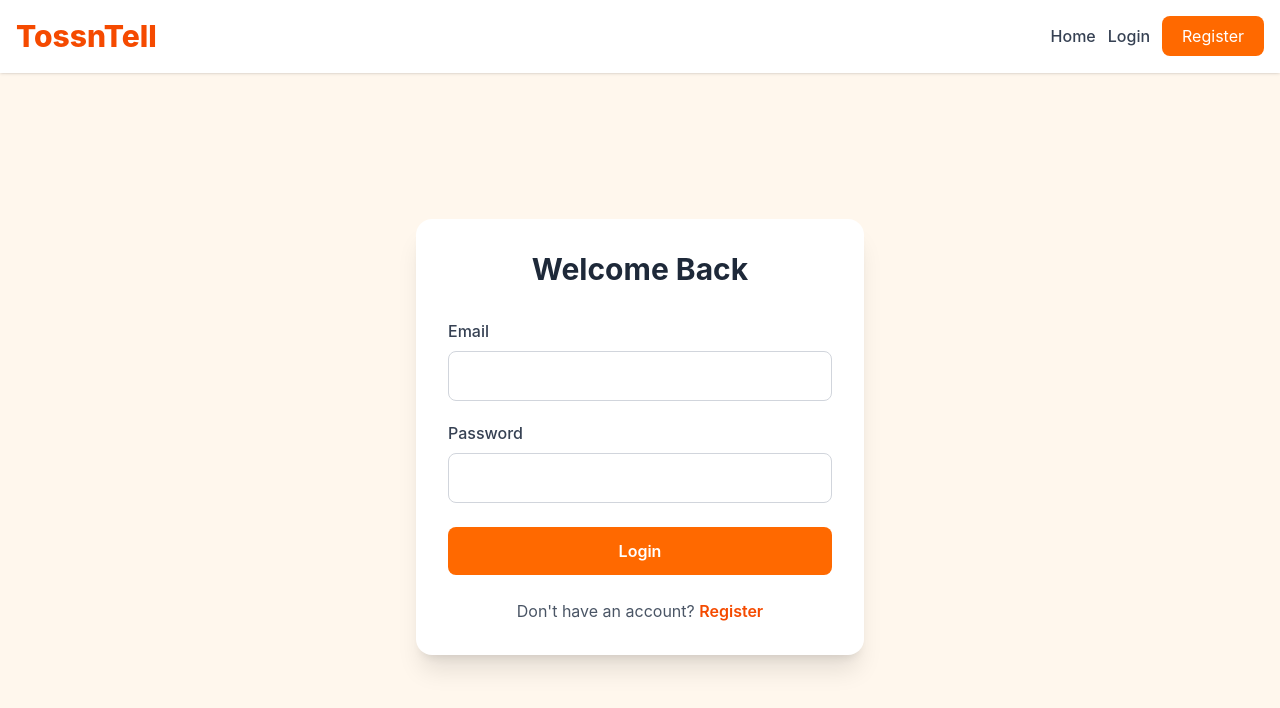
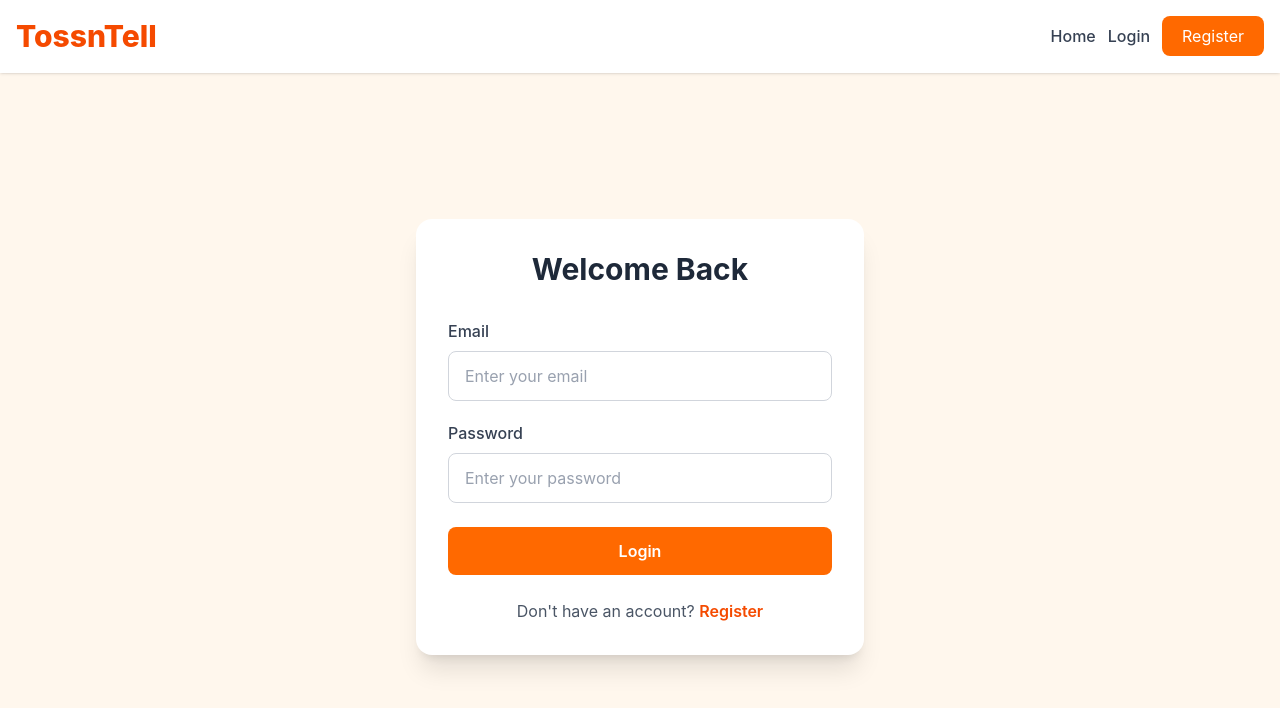
Before and after one commit to shauryasync/tossNtell, a React (Vite) app in the folder client/: page /login in a window 1280 px wide. Shown: the top 708 px of the page. Built offline with nearby package versions, Linux system fonts and the light colour scheme; no server answers.

Commit message:
fix text entering UI issue in login form

```diff
--- a/client/src/pages/Login.jsx
+++ b/client/src/pages/Login.jsx
@@ -46,8 +46,10 @@ const Login = () => {
             type="email"
             name="email"
             placeholder="Enter your email"
+            value={formData.email}
             onChange={handleChange}
-            className="w-full border border-gray-300 rounded-lg px-4 py-3 outline-none focus:border-orange-500 focus:ring-2 focus:ring-orange-200"
+            autoComplete="email"
+            className="w-full bg-white text-gray-900 placeholder-gray-400 border border-gray-300 rounded-lg px-4 py-3 outline-none focus:border-orange-500 focus:ring-2 focus:ring-orange-200"
           />
         </div>
 
@@ -60,8 +62,10 @@ const Login = () => {
             type="password"
             name="password"
             placeholder="Enter your password"
+            value={formData.password}
             onChange={handleChange}
-            className="w-full border border-gray-300 rounded-lg px-4 py-3 outline-none focus:border-orange-500 focus:ring-2 focus:ring-orange-200"
+            autoComplete="current-password"
+            className="w-full bg-white text-gray-900 placeholder-gray-400 border border-gray-300 rounded-lg px-4 py-3 outline-none focus:border-orange-500 focus:ring-2 focus:ring-orange-200"
           />
         </div>
 
```
